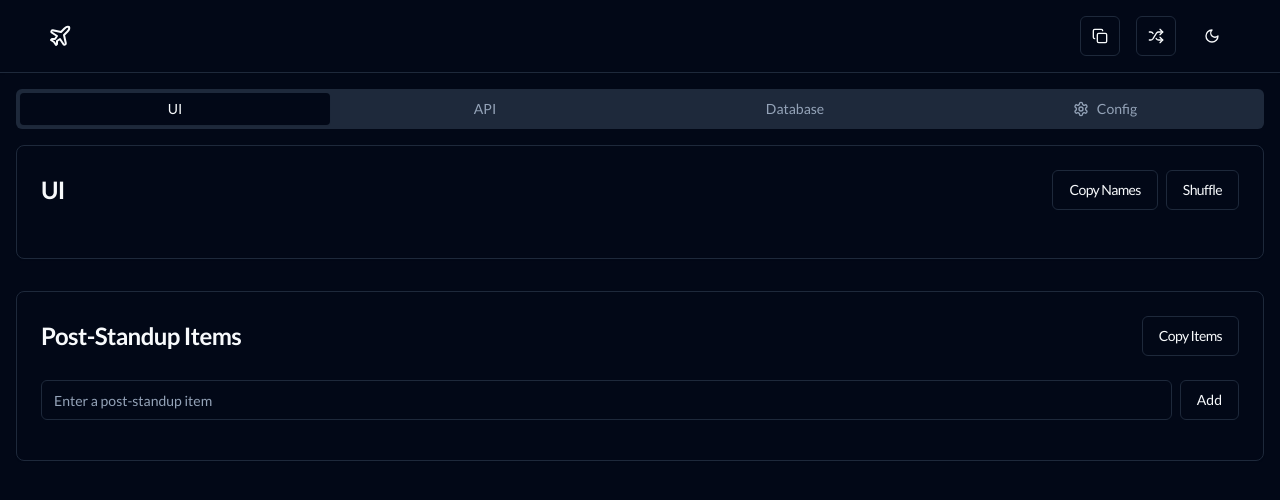
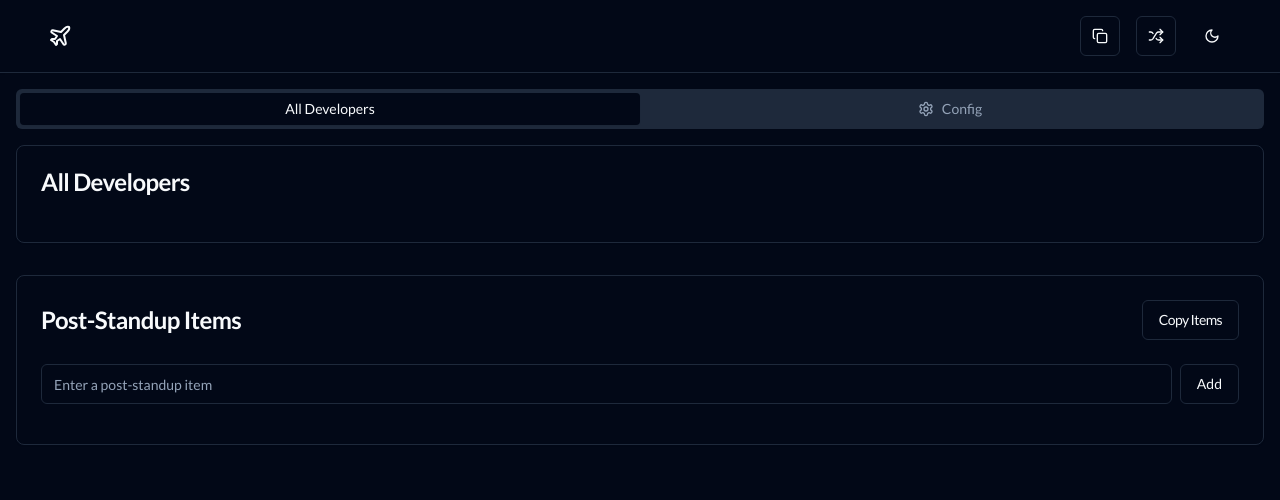
Before and after one commit to danmestas/scrum-facilitator, a Next.js app: page / in a window 1280 px wide. Shown: the top 500 px of the page. Built offline with nearby package versions, Linux system fonts and the light colour scheme.

Commit message:
Unify Names

```diff
--- a/app/components/NameList.tsx
+++ b/app/components/NameList.tsx
@@ -14,43 +14,34 @@ interface TeamMember {
 
 interface NameListProps {
   members: TeamMember[]
-  layer: StackLayer
   currentSpeaker: string | null
   setCurrentSpeaker: (name: string | null) => void
-  copyNames: (layer: StackLayer) => void
-  shuffleNames: (layer: StackLayer) => void
   onNameClick: (name: string) => void
   onDelete: (name: string, layer: StackLayer) => void
 }
 
 export function NameList({
   members,
-  layer,
   currentSpeaker,
   setCurrentSpeaker,
-  copyNames,
-  shuffleNames,
   onNameClick,
   onDelete,
 }: NameListProps) {
   return (
     <Card>
       <CardHeader>
-        <CardTitle className="flex justify-between items-center">
-          <span>{layer.toUpperCase()}</span>
-          <div>
-            <Button onClick={() => copyNames(layer)} variant="outline" className="mr-2">
-              Copy Names
-            </Button>
-            <Button onClick={() => shuffleNames(layer)} variant="outline">
-              Shuffle
-            </Button>
-          </div>
-        </CardTitle>
+        <CardTitle>All Developers</CardTitle>
       </CardHeader>
       <CardContent>
+        {(['ui', 'api', 'database'] as StackLayer[]).map((layer) => {
+          const layerMembers = members.filter(m => m.layer === layer);
+          return layerMembers.length > 0 && (
+            <div key={layer} className="mb-6">
+              <div className="flex justify-between items-center mb-2">
+                <h3 className="text-lg font-semibold">{layer.toUpperCase()}</h3>
+              </div>
               <ul className="grid grid-cols-2 gap-2">
-          {members && members.map((member) => (
+                {layerMembers.map((member) => (
                   <li
                     key={member.name}
                     className="flex items-center justify-between p-2 rounded cursor-pointer transition-colors group hover:bg-accent hover:text-accent-foreground"
@@ -81,6 +72,9 @@ export function NameList({
                   </li>
                 ))}
               </ul>
+            </div>
+          );
+        })}
       </CardContent>
     </Card>
   )
--- /dev/null
+++ b/app/components/ScrumFacilitator.tsx
@@ -0,0 +1,114 @@
+import React, { useState } from 'react';
+import { ThemeProvider } from '@/components/ui/use-theme';
+import { Button } from '@/components/ui/button';
+import { Copy, Shuffle, Settings } from 'lucide-react';
+import { Link } from 'react-router-dom';
+import { Dialog } from '@/components/ui/dialog';
+import { NameList } from '@/components/NameList';
+import { Card, CardContent } from '@/components/ui/card';
+import { PostStandupItems } from '@/components/PostStandupItems';
+import { Plane } from 'lucide-react';
+import { ModeToggle } from '@/components/ModeToggle';
+
+const ScrumFacilitator: React.FC = () => {
+  const [teamName, setTeamName] = useState('');
+  const [teamMembers, setTeamMembers] = useState([]);
+  const [currentSpeaker, setCurrentSpeaker] = useState('');
+  const [teamInfo, setTeamInfo] = useState('');
+  const [isTimerOpen, setIsTimerOpen] = useState(false);
+
+  const handleNameClick = (name: string) => {
+    // Implementation of handleNameClick
+  };
+
+  const deleteTeamMember = (name: string, layer: string) => {
+    // Implementation of deleteTeamMember
+  };
+
+  const copyAllNames = () => {
+    // Implementation of copyAllNames
+  };
+
+  const shuffleAllNames = () => {
+    // Implementation of shuffleAllNames
+  };
+
+  const handleTimerClose = () => {
+    // Implementation of handleTimerClose
+  };
+
+  return (
+    <ThemeProvider attribute="class" defaultTheme="dark" enableSystem>
+      <div className="min-h-screen bg-background text-foreground font-lato">
+        <header className="bg-background text-foreground border-b p-4 shadow-sm">
+          <div className="container mx-auto flex justify-between items-center">
+            <div className="flex items-center space-x-2">
+              <Plane className="h-6 w-6" />
+              <h1 className="text-2xl font-bold">{teamName}</h1>
+            </div>
+            <div className="flex items-center gap-2">
+              <Button
+                onClick={copyAllNames}
+                variant="outline"
+                size="icon"
+                title="Copy all team members"
+                className="mr-2"
+              >
+                <Copy className="h-4 w-4" />
+              </Button>
+              <Button
+                onClick={shuffleAllNames}
+                variant="outline"
+                size="icon"
+                title="Shuffle all team members"
+                className="mr-2"
+              >
+                <Shuffle className="h-4 w-4" />
+              </Button>
+              <Link to="/config">
+                <Button variant="outline" size="icon">
+                  <Settings className="h-4 w-4" />
+                </Button>
+              </Link>
+              <ModeToggle />
+            </div>
+          </div>
+        </header>
+        <main className="container mx-auto p-4">
+          <div className="space-y-8">
+            <NameList
+              members={teamMembers}
+              currentSpeaker={currentSpeaker}
+              setCurrentSpeaker={setCurrentSpeaker}
+              onNameClick={handleNameClick}
+              onDelete={deleteTeamMember}
+            />
+
+            {teamInfo && (
+              <Card className="mt-8">
+                <CardContent className="pt-6">
+                  <p className="text-center text-lg">{teamInfo}</p>
+                </CardContent>
+              </Card>
+            )}
+
+            <PostStandupItems />
+          </div>
+        </main>
+
+        <Dialog
+          open={isTimerOpen}
+          onOpenChange={(open) => {
+            if (!open) {
+              handleTimerClose();
+            }
+          }}
+        >
+          {/* Keep existing Dialog content */}
+        </Dialog>
+      </div>
+    </ThemeProvider>
+  );
+};
+
+export default ScrumFacilitator;
--- a/app/page.tsx
+++ b/app/page.tsx
@@ -82,45 +82,6 @@ export default function ScrumFacilitator() {
     })
   }
 
-  const copyNames = (layer: StackLayer) => {
-    const names = teamMembers
-      .filter((member) => member.layer === layer)
-      .map((member) => member.name)
-      .join("\n")
-    navigator.clipboard.writeText(names)
-    toast({
-      title: "Copied!",
-      description: `${layer.toUpperCase()} names copied to clipboard.`,
-    })
-  }
-
-  const shuffleNames = (layer: StackLayer) => {
-    setTeamMembers(prevMembers => {
-      // Split into layer and non-layer members
-      const layerMembers = prevMembers.filter((member) => member.layer === layer)
-      const otherMembers = prevMembers.filter((member) => member.layer !== layer)
-
-      // Shuffle only the layer members
-      const shuffled = [...layerMembers].sort(() => Math.random() - 0.5)
-
-      // Replace the original layer members with shuffled ones at their original positions
-      const newMembers = [...prevMembers]
-      let shuffleIndex = 0
-      for (let i = 0; i < newMembers.length; i++) {
-        if (newMembers[i].layer === layer) {
-          newMembers[i] = shuffled[shuffleIndex]
-          shuffleIndex++
-        }
-      }
-      return newMembers
-    })
-
-    toast({
-      title: "Shuffled!",
-      description: `${layer.toUpperCase()} order has been randomized.`,
-    })
-  }
-
   const handleNameClick = (name: string) => {
     setCurrentSpeaker(name)
     setIsTimerOpen(true)
@@ -173,21 +134,21 @@ export default function ScrumFacilitator() {
 
     navigator.clipboard.writeText(textToCopy);
     toast({
-      title: "All Names Copied!",
-      description: "Team members copied in layer order (UI → API → Database)",
+      title: "All Developers Copied!",
+      description: "Developers copied in layer order (UI → API → Database)",
     });
   };
 
   const shuffleAllNames = () => {
     setTeamMembers(prev => {
-      const shuffled = [...prev].sort(() => Math.random() - 0.5)
-      return shuffled
-    })
+      const shuffled = [...prev].sort(() => Math.random() - 0.5);
+      return shuffled;
+    });
     toast({
       title: "All Shuffled!",
-      description: "All team members have been randomized",
-    })
-  }
+      description: "All developers have been randomized",
+    });
+  };
 
   const handleNextSpeaker = () => {
     const nextSpeaker = getNextSpeaker(currentSpeaker!);
@@ -219,7 +180,7 @@ export default function ScrumFacilitator() {
                 onClick={copyAllNames}
                 variant="outline"
                 size="icon"
-                title="Copy all team members"
+                title="Copy all developers"
                 className="mr-2"
               >
                 <Copy className="h-4 w-4" />
@@ -228,7 +189,7 @@ export default function ScrumFacilitator() {
                 onClick={shuffleAllNames}
                 variant="outline"
                 size="icon"
-                title="Shuffle all team members"
+                title="Shuffle all developers"
                 className="mr-2"
               >
                 <Shuffle className="h-4 w-4" />
@@ -238,48 +199,19 @@ export default function ScrumFacilitator() {
           </div>
         </header>
         <main className="container mx-auto p-4">
-          <Tabs defaultValue="ui" className="space-y-4">
-            <TabsList className="grid w-full grid-cols-4">
-              <TabsTrigger value="ui">UI</TabsTrigger>
-              <TabsTrigger value="api">API</TabsTrigger>
-              <TabsTrigger value="database">Database</TabsTrigger>
+          <Tabs defaultValue="speakers" className="space-y-4">
+            <TabsList className="grid w-full grid-cols-2">
+              <TabsTrigger value="speakers">All Developers</TabsTrigger>
               <TabsTrigger value="config">
                 <Settings className="h-4 w-4 mr-2" />
                 Config
               </TabsTrigger>
             </TabsList>
-            <TabsContent value="database">
+            <TabsContent value="speakers">
               <NameList
-                members={teamMembers.filter((m) => m.layer === "database")}
-                layer="database"
+                members={teamMembers}
                 currentSpeaker={currentSpeaker}
                 setCurrentSpeaker={setCurrentSpeaker}
-                copyNames={copyNames}
-                shuffleNames={shuffleNames}
-                onNameClick={handleNameClick}
-                onDelete={deleteTeamMember}
-              />
-            </TabsContent>
-            <TabsContent value="api">
-              <NameList
-                members={teamMembers.filter((m) => m.layer === "api")}
-                layer="api"
-                currentSpeaker={currentSpeaker}
-                setCurrentSpeaker={setCurrentSpeaker}
-                copyNames={copyNames}
-                shuffleNames={shuffleNames}
-                onNameClick={handleNameClick}
-                onDelete={deleteTeamMember}
-              />
-            </TabsContent>
-            <TabsContent value="ui">
-              <NameList
-                members={teamMembers.filter((m) => m.layer === "ui")}
-                layer="ui"
-                currentSpeaker={currentSpeaker}
-                setCurrentSpeaker={setCurrentSpeaker}
-                copyNames={copyNames}
-                shuffleNames={shuffleNames}
                 onNameClick={handleNameClick}
                 onDelete={deleteTeamMember}
               />
@@ -337,11 +269,6 @@ export default function ScrumFacilitator() {
             />
           </DialogContent>
         </Dialog>
-        {/* <img
-          src="/AAR.svg"
-          alt="AAR Logo"
-          className="fixed bottom-12 right-12 w-62 h-62 z-20 opacity-80 hover:opacity-100 transition-opacity cursor-pointer hover:scale-105 duration-200"
-        /> */}
       </div>
     </ThemeProvider>
   )
```
Also changed, not shown: public/AAR.svg (deleted). Lines whose indentation alone changed are shown as unchanged.
